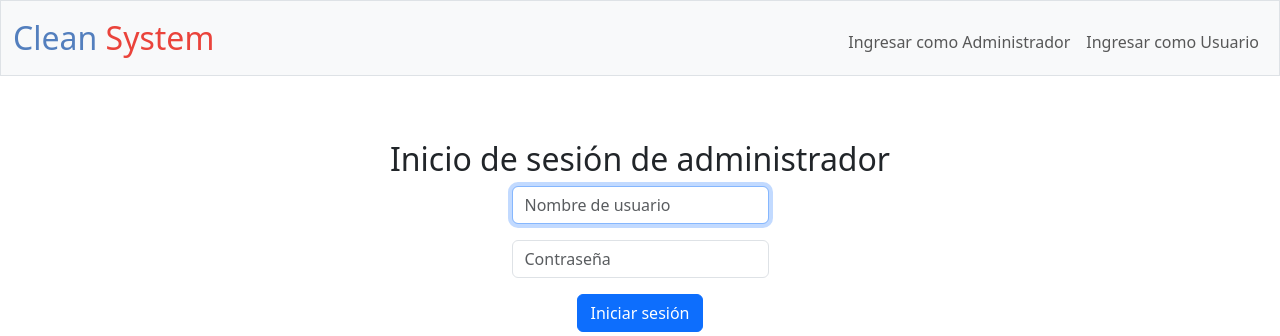
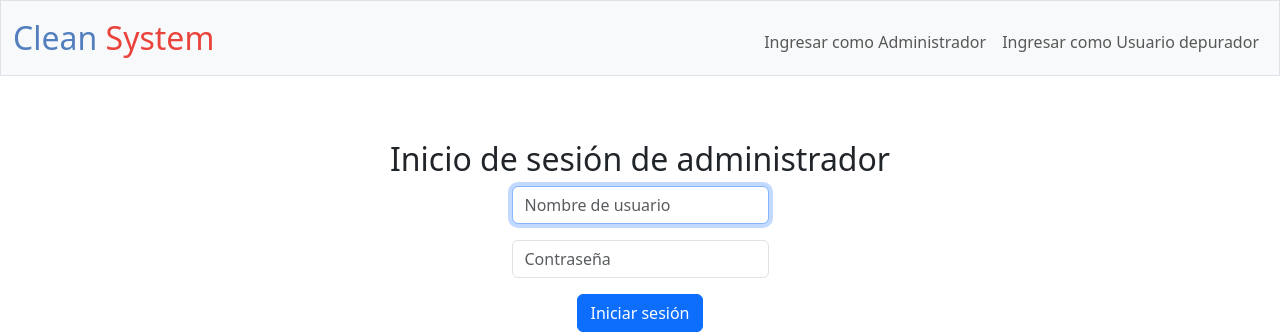
Before and after one commit to Sady-Guzman/ISW2_Proyecto_Asistencias, a Flask app: page /adlogin in a window 1280 px wide. Shown: the top 336 px of the page. Run offline with Flask 3, Linux system fonts and the light colour scheme.

Commit message:
cambia texto login

```diff
--- a/templates/layout.html
+++ b/templates/layout.html
@@ -48,7 +48,7 @@
                     {% else %}
                         <ul class="navbar-nav ms-auto mt-2">
                             <li class="nav-item"><a class="nav-link" href="/adlogin">Ingresar como Administrador</a></li>
-                            <li class="nav-item"><a class="nav-link" href="/login">Ingresar como Usuario</a></li>
+                            <li class="nav-item"><a class="nav-link" href="/login">Ingresar como Usuario depurador</a></li>
                         </ul>
                     {% endif %}
                 </div>
```
